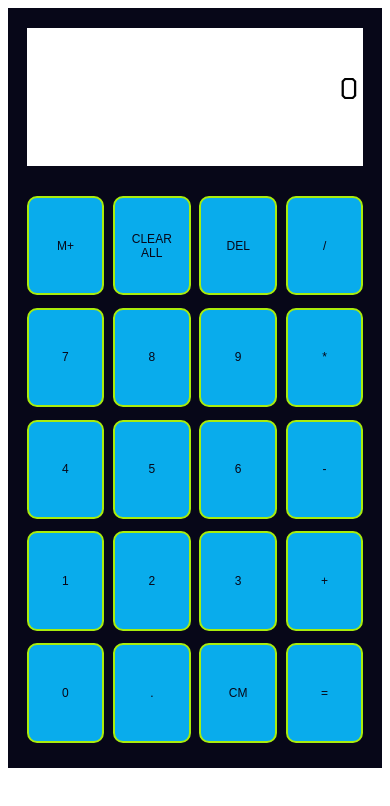
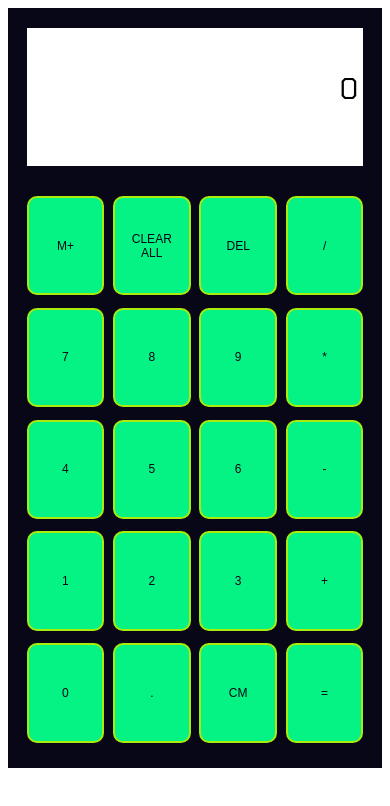
Before and after one commit to Duongocy/calculator, a plain HTML site: page index.html in a window 390 px wide. Drawn offline with Linux system fonts and the light colour scheme.

Commit message:
Calculator

```diff
--- a/stylesheet.css
+++ b/stylesheet.css
@@ -90,6 +90,6 @@ body {
     color: #070718;
     border: 2px #a9ec0c solid;
     border-radius: 10px;
-    background-color: rgb(9, 172, 236);
+    background-color: rgb(5, 243, 132);
   }
 }
```
